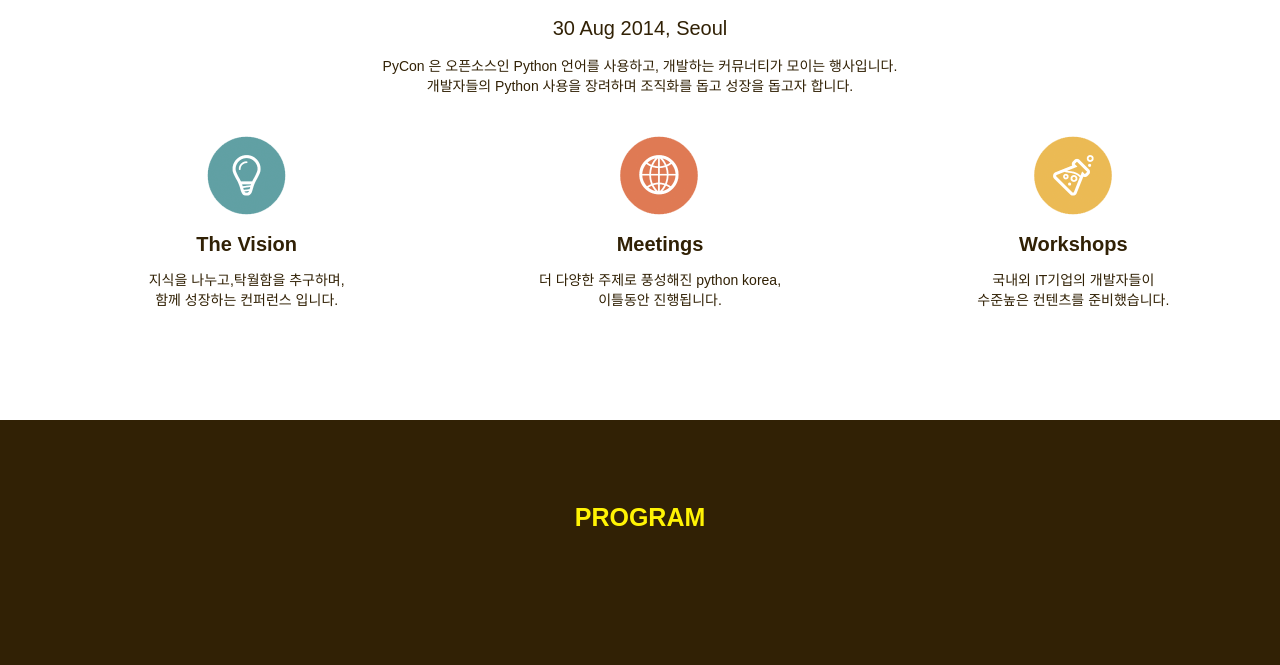
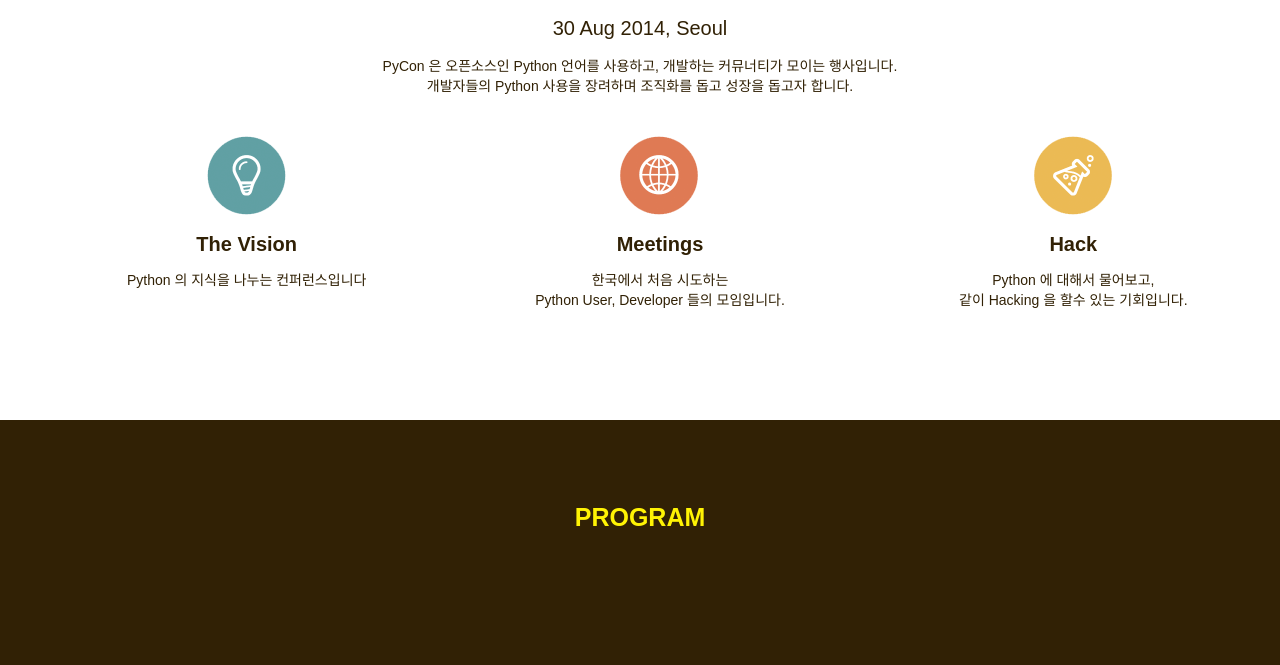
Before and after one commit to pythonkr/pyconkr-2014-teaser, a Django app: template page/templates/page/home.html in a window 1280 px wide. Shown: the part 666-1331 px from the top of the page. Run offline with Django 3.2, Linux system fonts and the light colour scheme; the template is opened without the code that fills it, so the values that code supplies are empty; style sheets or scripts are compiled from the project's sources; parts of the project's set-up code (start-up, migrations or seed data) failed here and were passed over; some libraries are stand-ins or nearby versions.

Commit message:
fix About

```diff
--- a/page/templates/page/home.html
+++ b/page/templates/page/home.html
@@ -85,20 +85,19 @@
                 <li class="col-md-4">
                     <i class="ico ico-1"></i>
                     <strong>The Vision</strong>
-                    지식을 나누고,탁월함을 추구하며,<br>
-                    함께 성장하는 컨퍼런스 입니다.
+		    Python 의 지식을 나누는 컨퍼런스입니다<br/>
                 </li>
                 <li class="col-md-4">
                     <i class="ico ico-2"></i>
                     <strong>Meetings</strong>
-                    더 다양한 주제로 풍성해진 python korea,<br>
-                    이틀동안 진행됩니다.
+		    한국에서 처음 시도하는 <br/>
+		    Python User, Developer 들의 모임입니다.
                 </li>
                 <li class="col-md-4">
                     <i class="ico ico-3"></i>
-                    <strong>Workshops</strong>
-                    국내외 IT기업의 개발자들이<br>
-                    수준높은 컨텐츠를 준비했습니다.
+                    <strong>Hack</strong>
+		    Python 에 대해서 물어보고, <br/>
+		    같이 Hacking 을 할수 있는 기회입니다.
                 </li>
             </ul>
         </div>
```
